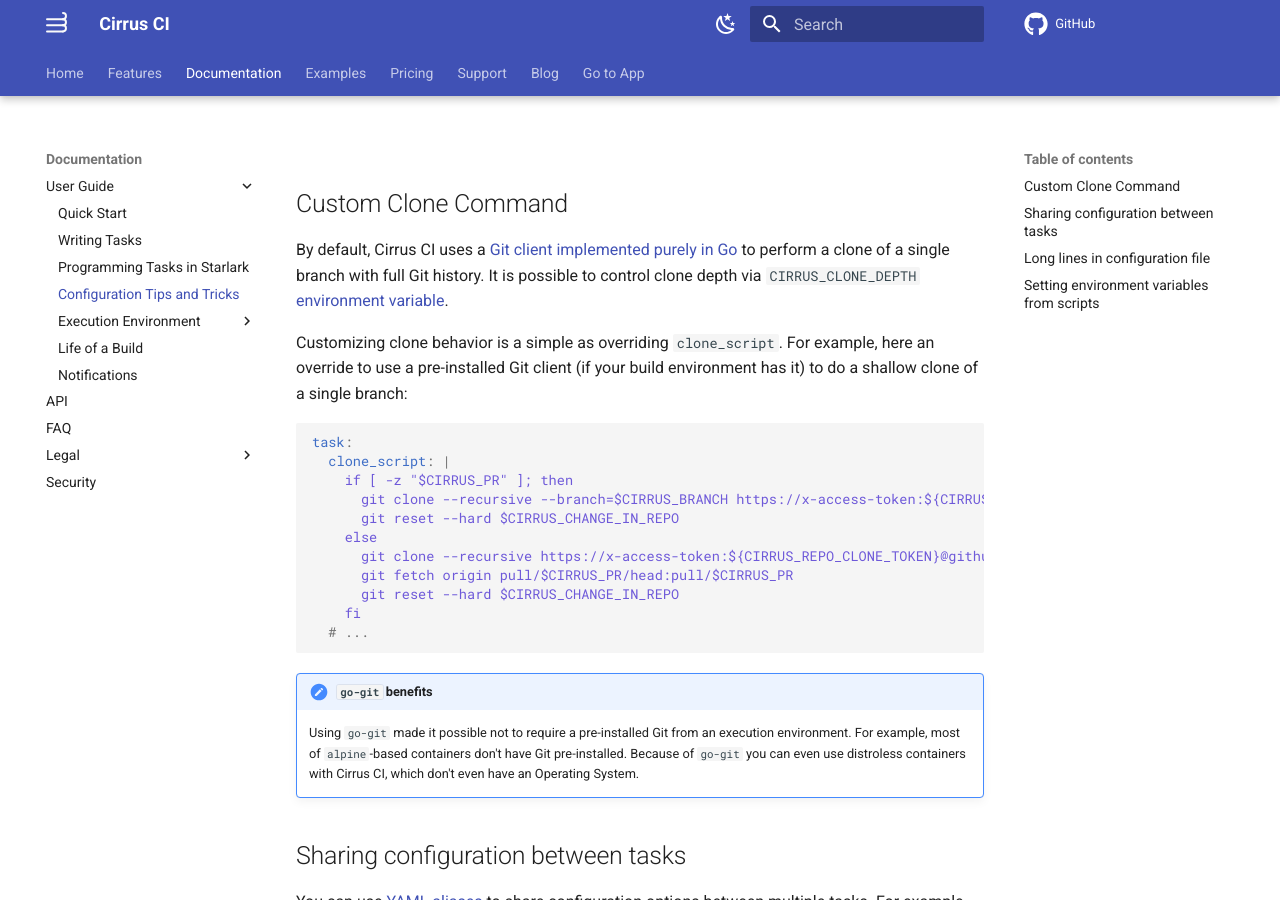
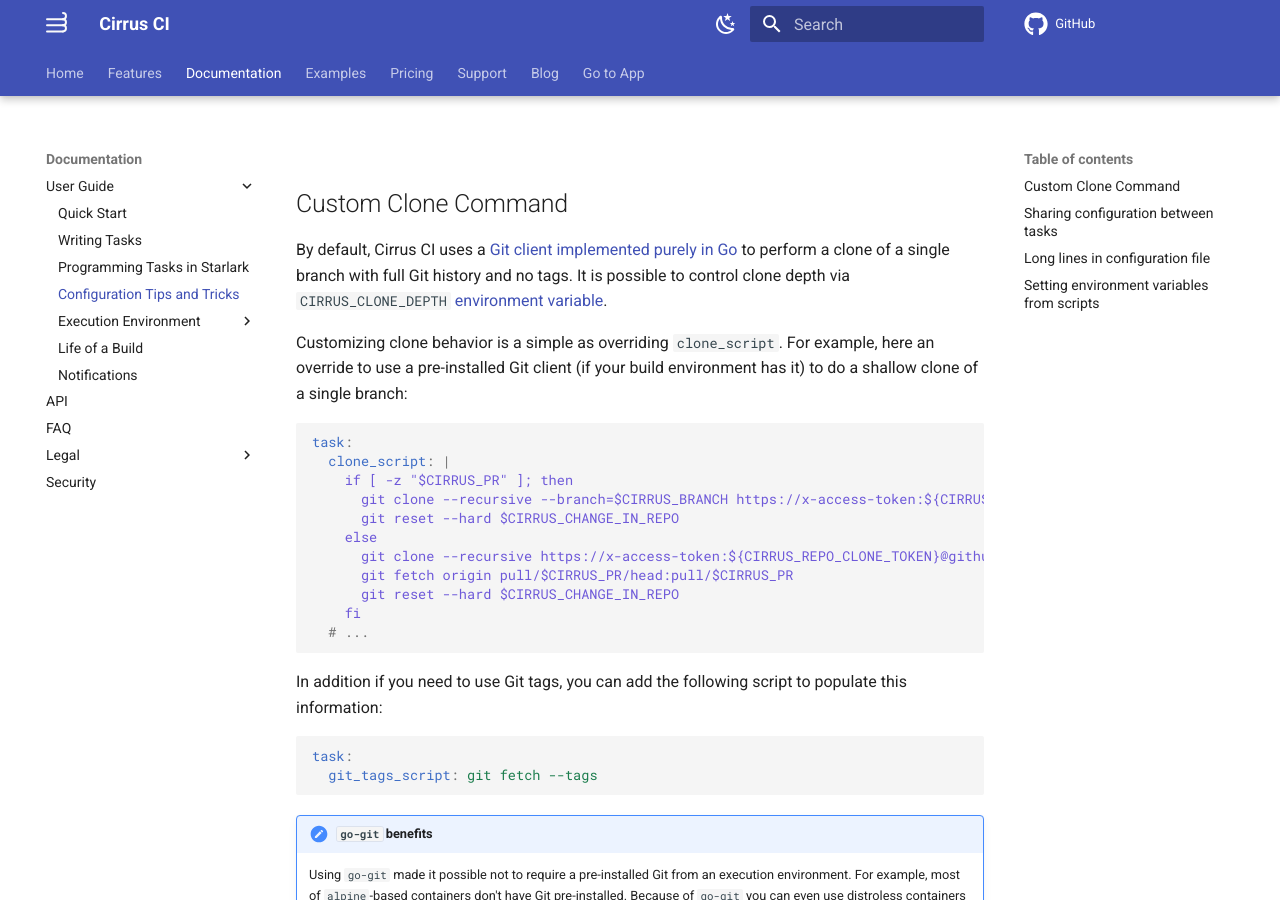
Before and after one commit to cirruslabs/cirrus-ci-docs, an MkDocs documentation site: the page built from docs/guide/tips-and-tricks.md, in a window 1280 px wide and 900 px high. Built offline with MkDocs 1.6.1 and Material for MkDocs 9.7.7, drawn with Linux system fonts in a browser that asks for light colours; comment, search, counter and statistics services are not loaded.

Commit message:
Document fetching Git tags (#1270)

````diff
--- a/docs/guide/tips-and-tricks.md
+++ b/docs/guide/tips-and-tricks.md
@@ -1,7 +1,7 @@
 ## Custom Clone Command
 
 By default, Cirrus CI uses a [Git client implemented purely in Go](https://github.com/go-git/go-git) to perform a clone of
-a single branch with full Git history. It is possible to control clone depth via `CIRRUS_CLONE_DEPTH` [environment variable](writing-tasks.md#behavioral-environment-variables).
+a single branch with full Git history and no tags. It is possible to control clone depth via `CIRRUS_CLONE_DEPTH` [environment variable](writing-tasks.md#behavioral-environment-variables).
 
 Customizing clone behavior is a simple as overriding `clone_script`. For example, here an override to use a pre-installed
 Git client (if your build environment has it) to do a shallow clone of a single branch:
@@ -18,6 +18,13 @@ task:
       git reset --hard $CIRRUS_CHANGE_IN_REPO
     fi
   # ...
+```
+
+In addition if you need to use Git tags, you can add the following script to populate this information:
+
+```yaml
+task:
+  git_tags_script: git fetch --tags
 ```
 
 !!! note "`go-git` benefits"
````
